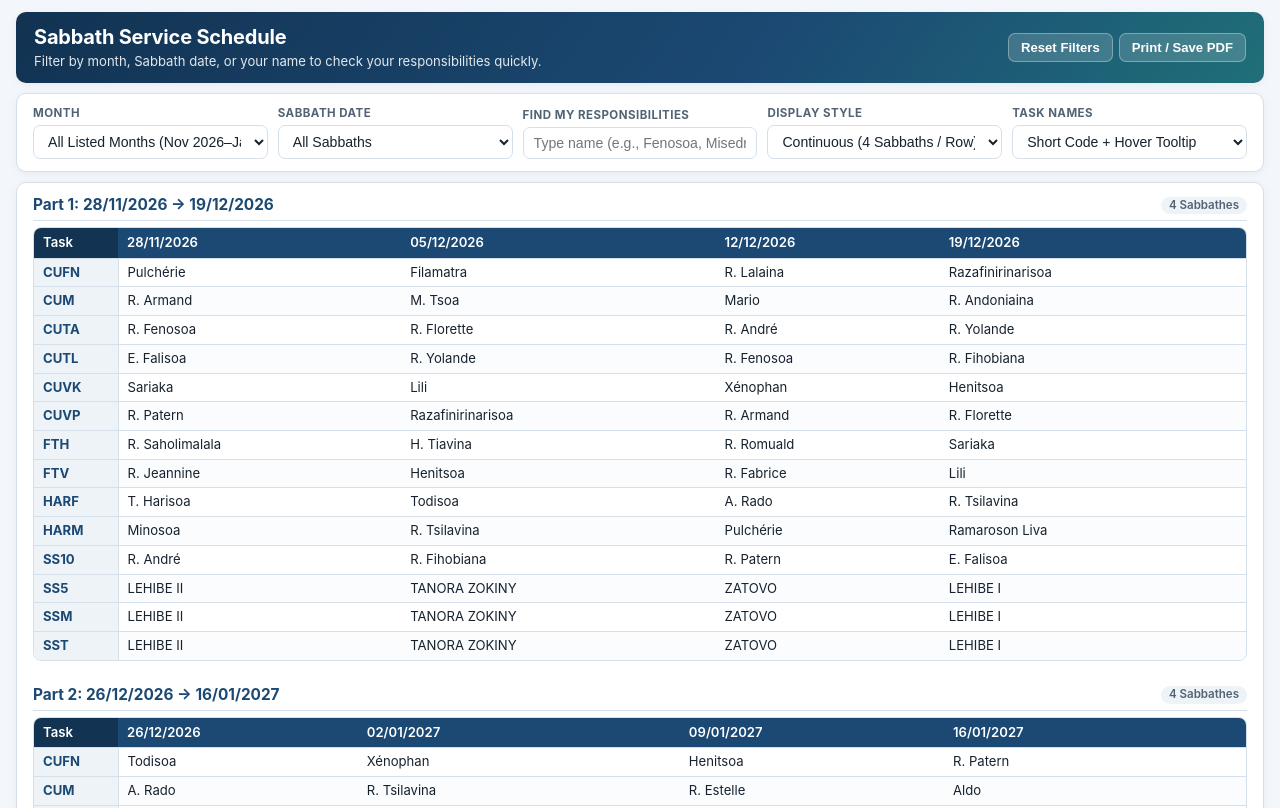
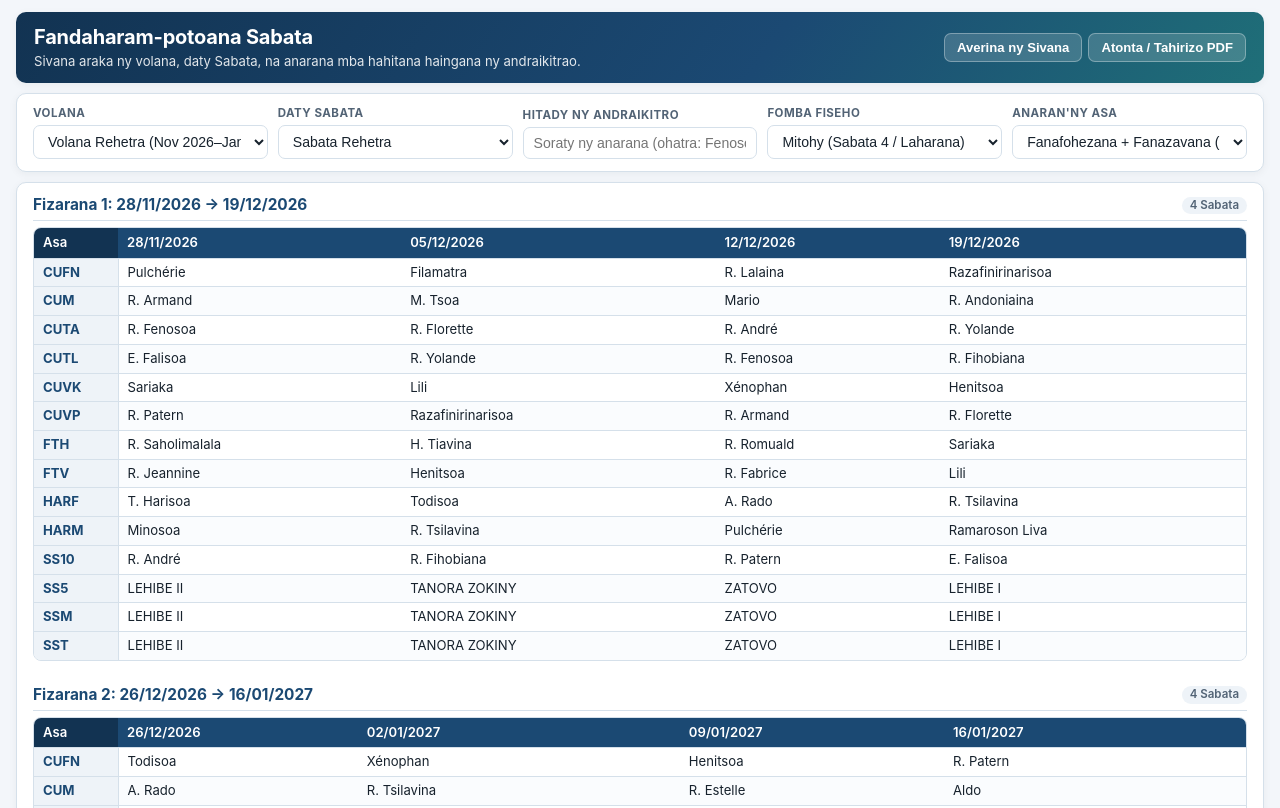
Before and after one commit to nainaw/scheduler, a plain HTML site: page index.html in a window 1280 px wide. Shown: the top 808 px of the page. Drawn offline with Linux system fonts and the light colour scheme.

Commit message:
Translate index.html content to Malagasy

```diff
--- a/index.html
+++ b/index.html
@@ -1,9 +1,9 @@
 <!DOCTYPE html>
-<html lang="en">
+<html lang="mg">
 <head>
   <meta charset="UTF-8" />
   <meta name="viewport" content="width=device-width, initial-scale=1.0" />
-  <title>Sabbath Service Schedule</title>
+  <title>Fandaharam-potoana Sabata</title>
   <style>
     :root {
       --bg: #f3f6fa;
@@ -449,21 +449,21 @@
   <div class="container">
     <header>
       <div>
-        <h1>Sabbath Service Schedule</h1>
-        <p>Filter by month, Sabbath date, or your name to check your responsibilities quickly.</p>
+        <h1>Fandaharam-potoana Sabata</h1>
+        <p>Sivana araka ny volana, daty Sabata, na anarana mba hahitana haingana ny andraikitrao.</p>
       </div>
       <div class="header-actions no-print">
-        <button class="btn btn-light" onclick="resetFilters()">Reset Filters</button>
-        <button class="btn btn-light" onclick="window.print()">Print / Save PDF</button>
+        <button class="btn btn-light" onclick="resetFilters()">Averina ny Sivana</button>
+        <button class="btn btn-light" onclick="window.print()">Atonta / Tahirizo PDF</button>
       </div>
     </header>
 
     <section class="card no-print">
       <div class="toolbar">
         <div>
-          <label for="monthFilter">Month</label>
+          <label for="monthFilter">Volana</label>
           <select id="monthFilter">
-            <option value="ALL">All Listed Months (Nov–Jan)</option>
+            <option value="ALL">Volana Rehetra (Nov–Jan)</option>
             <option value="11">November Only</option>
             <option value="12">December Only</option>
             <option value="01">January Only</option>
@@ -471,40 +471,40 @@
         </div>
 
         <div>
-          <label for="sabbathFilter">Sabbath Date</label>
+          <label for="sabbathFilter">Daty Sabata</label>
           <select id="sabbathFilter">
-            <option value="ALL">All Sabbaths</option>
+            <option value="ALL">Sabata Rehetra</option>
           </select>
         </div>
 
         <div>
-          <label for="memberSearch">Find My Responsibilities</label>
-          <input id="memberSearch" type="text" placeholder="Type name (e.g., Fenosoa, Misedra)..." />
+          <label for="memberSearch">Hitady ny Andraikitro</label>
+          <input id="memberSearch" type="text" placeholder="Soraty ny anarana (ohatra: Fenosoa, Misedra)..." />
         </div>
 
         <div>
-          <label for="viewMode">Display Style</label>
+          <label for="viewMode">Fomba Fiseho</label>
           <select id="viewMode">
-            <option value="continuous-4">Continuous (4 Sabbaths / Row)</option>
-            <option value="split-matrix">Multi-Month Tables</option>
-            <option value="one-month">One-Month Tables</option>
-            <option value="all-dates-table">All Dates Table (Oldest &rarr; Newest)</option>
-            <option value="cards">Sabbath Cards</option>
+            <option value="continuous-4">Mitohy (Sabata 4 / Laharana)</option>
+            <option value="split-matrix">Tabilao Isam-bolana</option>
+            <option value="one-month">Tabilao Volana Iray</option>
+            <option value="all-dates-table">Tabilao Daty Rehetra (Taloha &rarr; Vaovao)</option>
+            <option value="cards">Karatra Isan-tsabata</option>
           </select>
         </div>
 
         <div>
-          <label for="taskDisplayMode">Task Names</label>
+          <label for="taskDisplayMode">Anaran'ny Asa</label>
           <select id="taskDisplayMode">
-            <option value="code-tooltip">Short Code + Hover Tooltip</option>
-            <option value="code-and-desc">Code + Description</option>
-            <option value="desc-only">Full Description</option>
+            <option value="code-tooltip">Fanafohezana + Fanazavana (Hover)</option>
+            <option value="code-and-desc">Fanafohezana + Fanazavana</option>
+            <option value="desc-only">Fanazavana Feno</option>
           </select>
         </div>
       </div>
 
       <div id="personalBox" class="personal-box">
-        <h3 id="personalTitle">Your Responsibilities</h3>
+        <h3 id="personalTitle">Ny Andraikitrao</h3>
         <div id="personalDuties" class="duty-list"></div>
       </div>
     </section>
@@ -512,7 +512,7 @@
     <section class="card">
       <div id="scheduleContainer"></div>
       <div class="footer-meta">
-        <span id="statusBar">Sample schedule loaded (edit DEFAULT_CSV_URL or open Admin Source to bind live CSV).</span>
+        <span id="statusBar">Manomana ny fandaharam-potoana...</span>
       </div>
 
     </section>
@@ -724,18 +724,18 @@
 30/01/2027,SST,R. Estelle`;
 
     const MONTH_NAMES = {
-      "12": "December",
-      "01": "January",
-      "02": "February",
-      "03": "March",
-      "04": "April",
-      "05": "May",
-      "06": "June",
-      "07": "July",
-      "08": "August",
-      "09": "September",
-      "10": "October",
-      "11": "November",
+      "01": "Janoary",
+      "02": "Febroary",
+      "03": "Martsa",
+      "04": "Aprily",
+      "05": "Mey",
+      "06": "Jona",
+      "07": "Jolay",
+      "08": "Aogositra",
+      "09": "Septambra",
+      "10": "Oktobra",
+      "11": "Novambra",
+      "12": "Desambra",
     };
 
     let allRows = [];
@@ -813,17 +813,17 @@
       });
       const allLabel =
         rangeLabels.length > 1
-          ? `All Listed Months (${rangeLabels[0]}–${rangeLabels[rangeLabels.length - 1]})`
+          ? `Volana Rehetra (${rangeLabels[0]}–${rangeLabels[rangeLabels.length - 1]})`
           : rangeLabels.length === 1
-          ? `All Listed Months (${rangeLabels[0]})`
-          : "All Listed Months";
+          ? `Volana Rehetra (${rangeLabels[0]})`
+          : "Volana Rehetra";
 
       select.innerHTML = `<option value="ALL">${allLabel}</option>`;
       for (const item of uniqueMonths) {
         const opt = document.createElement("option");
         opt.value = item.month;
         const mName = MONTH_NAMES[item.month] || item.month;
-        opt.textContent = `${mName} ${item.year} Only`;
+        opt.textContent = `${mName} ${item.year} ihany`;
         select.appendChild(opt);
       }
 
@@ -847,7 +847,7 @@
         ).entries()
       ).sort((a, b) => (a[1] && b[1] ? a[1] - b[1] : 0));
 
-      select.innerHTML = `<option value="ALL">All Sabbaths</option>`;
+      select.innerHTML = `<option value="ALL">Sabata Rehetra</option>`;
       for (const [dStr] of uniqueDates) {
         const opt = document.createElement("option");
         opt.value = dStr;
@@ -874,10 +874,10 @@
         r.AssignedMember.toLowerCase().includes(q)
       );
       box.classList.add("visible");
-      title.textContent = `Responsibilities matching "${query.trim()}" (${matches.length})`;
+      title.textContent = `Andraikitra mifanaraka amin'ny "${query.trim()}" (${matches.length})`;
 
       if (matches.length === 0) {
-        list.innerHTML = `<div class="duty-item">No assignments found for this filter.</div>`;
+        list.innerHTML = `<div class="duty-item">Tsy misy andraikitra hita araka ity sivana ity.</div>`;
         return;
       }
 
@@ -923,7 +923,7 @@
         <div class="table-wrap">
           <table>
             <thead>
-              <tr><th class="task-col">Task</th>${thCols}</tr>
+              <tr><th class="task-col">Asa</th>${thCols}</tr>
             </thead>
             <tbody>${bodyRows}</tbody>
           </table>
@@ -1024,13 +1024,13 @@
           return `
             <div class="month-section">
               <div class="month-heading">
-                <span>Part ${idx + 1}: ${spanLabel}</span>
-                <span class="month-pill">${dateGroup.length} Sabbath${dateGroup.length > 1 ? "es" : ""}</span>
+                <span>Fizarana ${idx + 1}: ${spanLabel}</span>
+                <span class="month-pill">${dateGroup.length} Sabata</span>
               </div>
               <div class="table-wrap">
                 <table>
                   <thead>
-                    <tr><th class="task-col">Task</th>${thCols}</tr>
+                    <tr><th class="task-col">Asa</th>${thCols}</tr>
                   </thead>
                   <tbody>${bodyRows}</tbody>
                 </table>
@@ -1045,7 +1045,7 @@
         .join(" &bull; ");
 
       const legendHtml = legendItems
-        ? `<div class="task-legend"><strong>Task Guide:</strong> ${legendItems}</div>`
+        ? `<div class="task-legend"><strong>Fanazavana ny Asa:</strong> ${legendItems}</div>`
         : "";
 
       return `<div class="chunk-grid">${chunksHtml}</div>${legendHtml}`;
@@ -1068,7 +1068,7 @@
       const container = document.getElementById("scheduleContainer");
 
       if (filtered.length === 0) {
-        container.innerHTML = `<p style="color: var(--muted);">No schedule records match the selected filters.</p>`;
+        container.innerHTML = `<p style="color: var(--muted);">Tsy misy fandaharam-potoana mifanaraka amin'ny sivana voafidy.</p>`;
         return;
       }
 
@@ -1092,8 +1092,8 @@
         container.innerHTML = `
           <div class="month-section">
             <div class="month-heading">
-              <span>All Listed Schedules (${rangeText})</span>
-              <span class="month-pill">${allDatesCount} Sabbaths</span>
+              <span>Fandaharam-potoana Rehetra (${rangeText})</span>
+              <span class="month-pill">${allDatesCount} Sabata</span>
             </div>
             ${buildMonthMatrix(filtered, memberQuery)}
           </div>`;
@@ -1166,7 +1166,7 @@
             <div class="month-section">
               <div class="month-heading">
                 <span>${mLabel}${year}</span>
-                <span class="month-pill">${sabCount} Sabbaths</span>
+                <span class="month-pill">${sabCount} Sabata</span>
               </div>
               ${buildMonthMatrix(mRows, memberQuery)}
             </div>`;
@@ -1222,7 +1222,7 @@
       const url = (customUrl || DEFAULT_CSV_URL || "").trim();
       if (!url) return;
       const statusEl = document.getElementById("statusBar");
-      statusEl.textContent = "Syncing schedule...";
+      statusEl.textContent = "Mampifanaraka ny fandaharam-potoana...";
       try {
         const bustUrl = url + (url.includes("?") ? "&" : "?") + "_t=" + Date.now();
         const res = await fetch(bustUrl);
@@ -1234,9 +1234,9 @@
         populateMonthDropdown();
         populateSabbathDropdown();
         renderSchedule();
-        statusEl.textContent = `Synced ${parsed.length} rows (${new Date().toLocaleTimeString()}).`;
+        statusEl.textContent = `Voaavao ny angona: andalana ${parsed.length} (${new Date().toLocaleTimeString()}).`;
       } catch (err) {
-        statusEl.textContent = `Sync notice: ${err.message}`;
+        statusEl.textContent = `Fanamarihana fanavaozana: ${err.message}`;
       }
     }
 
```
